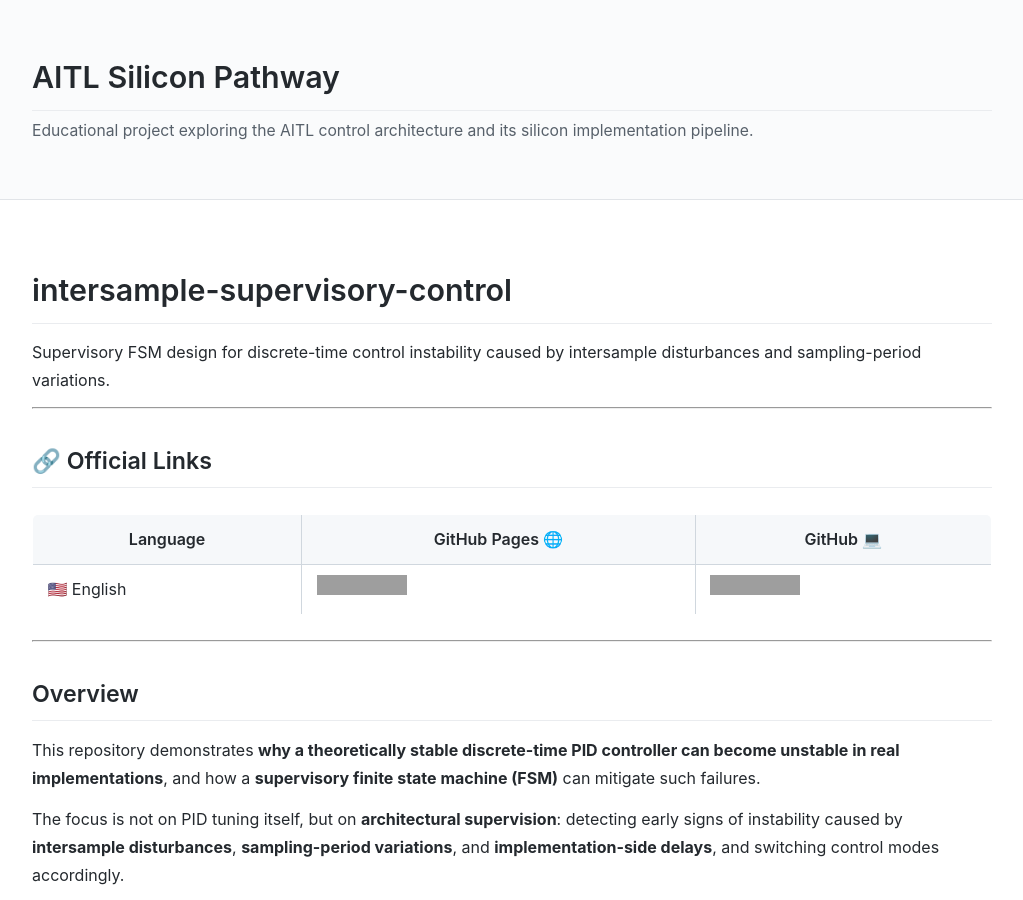
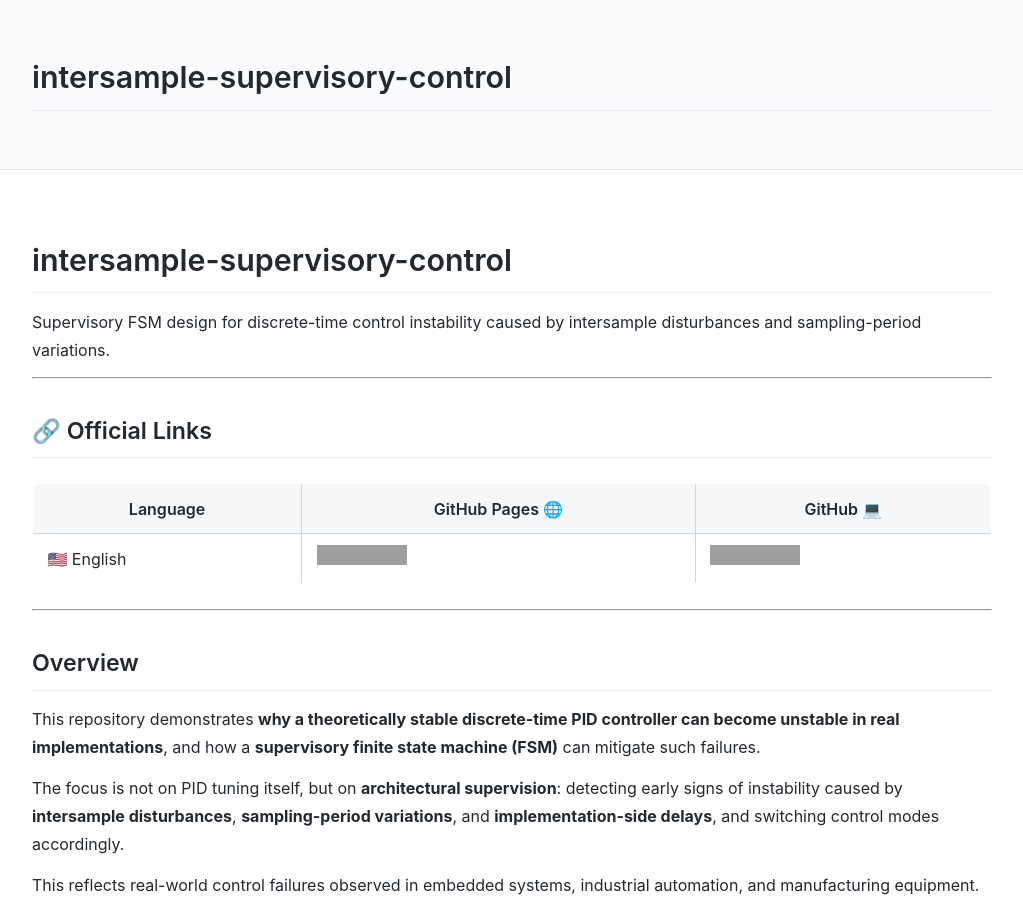
Before and after one commit to Samizo-AITL/vi-control-asic-sky130, a Jekyll site: the page built from README.md, in a window 1280 px wide and 900 px high. Shown: the whole window, without its empty margins (128-1151 px from the left). Built offline with Jekyll 4.4.1, drawn with Linux system fonts in a browser that asks for light colours; some of the changed text lies outside the part shown; grey boxes are pictures that could not be loaded.

Commit message:
Update _config.yml

```diff
--- a/_config.yml
+++ b/_config.yml
@@ -1,9 +1,9 @@
-title: "AITL Silicon Pathway"
-description: "Educational project exploring the AITL control architecture and its silicon implementation pipeline."
+title: "intersample-supervisory-control"
+description: "  "
 lang: en
 
 url: "https://samizo-aitl.github.io"
-baseurl: "/aitl-silicon-pathway"
+baseurl: "/intersample-supervisory-control"
 
 # NO THEME — custom layout only
 theme: null
```
